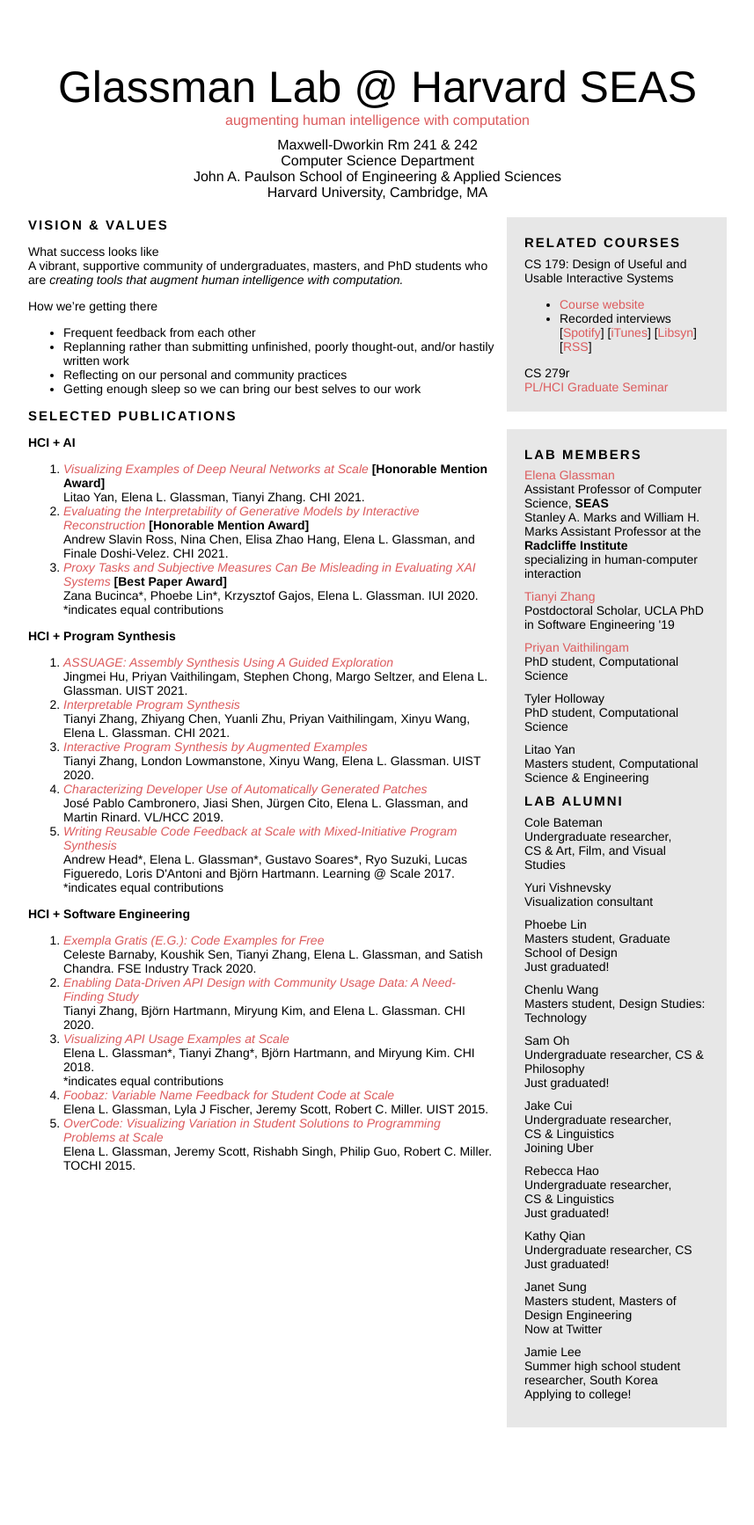
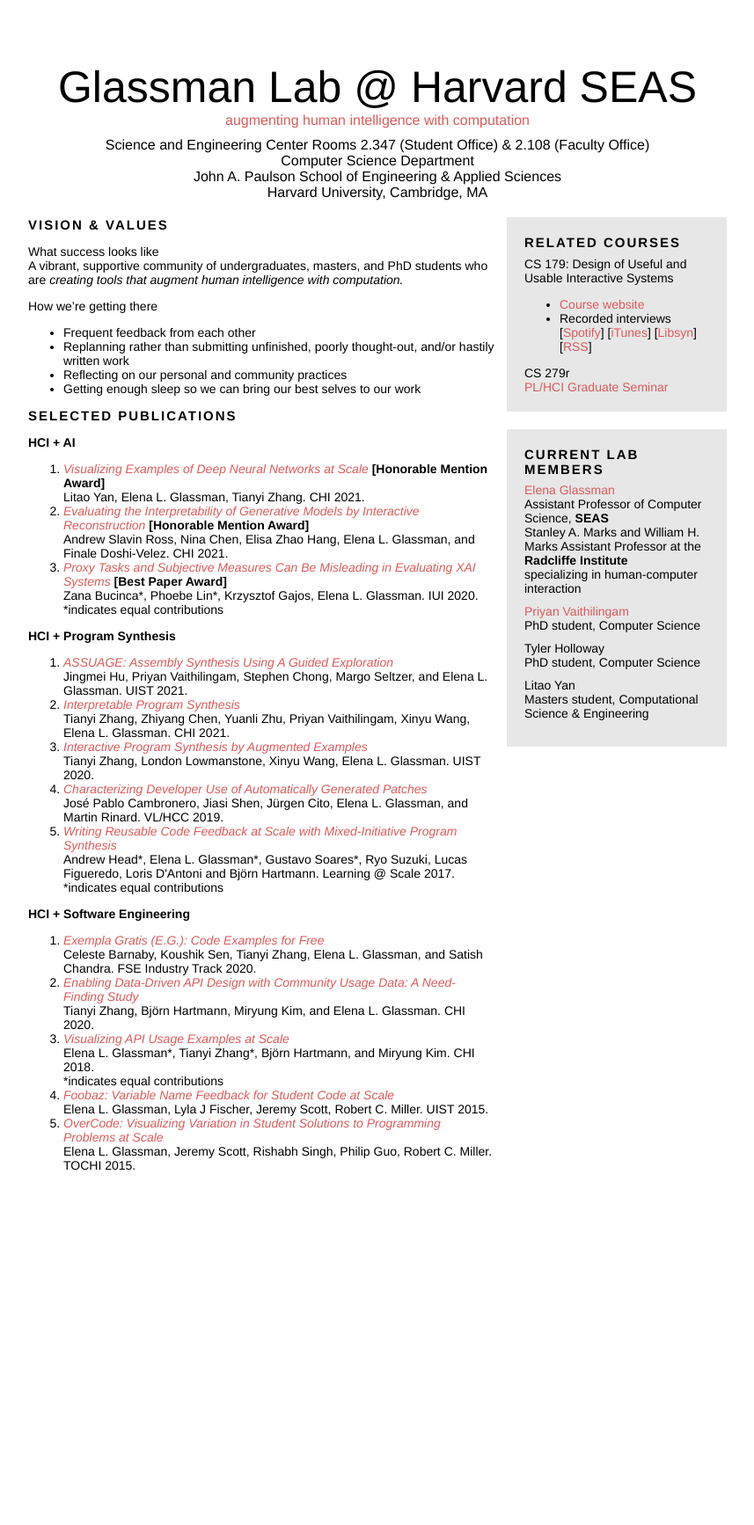
Before and after one commit to eglassman/eglassman.github.io, a Jekyll site: the page built from index.html, in a window 1280 px wide. Shown: the whole page at 88% size, without its empty margins (211-1068 px from the left). Built offline with Jekyll 4.4.1, drawn with Linux system fonts in a browser that asks for light colours; after the commit the page ends 1438 px from its top, so only the background shows below that.

Commit message:
updated office location

```diff
--- a/_layouts/default.html
+++ b/_layouts/default.html
@@ -28,7 +28,7 @@
 
 <a href="/" class="nounderline"><div class="big uw">{{page.title}}</div>
 <div class="padding-bottom">{{ site.description | escape }}</div></a>
-<div class="padding-top">Maxwell-Dworkin Rm 241 & 242</div>
+<div class="padding-top">Science and Engineering Center Rooms 2.347 (Student Office) & 2.108 (Faculty Office)</div>
 <!-- <div class="lessbold">
 <span>Computer Science Department</span>
 <span class="left-padding">Pierce 209</span>
--- a/glassman.html
+++ b/glassman.html
@@ -56,9 +56,9 @@
       </div>
       <div>
 
-                <p class="boldish">Office Hours</p>
+                <!-- <p class="boldish">Office Hours</p>
                 Maxwell-Dworkin Rm 241<br>
-                <a href="https://calendar.google.com/calendar/selfsched?sstoken=UU5pdmMyN0ozcG1BfGRlZmF1bHR8YzM5MGNlYTBiZDkxODZjZWI0M2VkNWY3OGQ4N2JkMjk">Sign up for a 15 minute slot</a>
+                <a href="https://calendar.google.com/calendar/selfsched?sstoken=UU5pdmMyN0ozcG1BfGRlZmF1bHR8YzM5MGNlYTBiZDkxODZjZWI0M2VkNWY3OGQ4N2JkMjk">Sign up for a 15 minute slot</a> -->
 
                 <p class="boldish">Administrative Support</p>
                 Susan Welby<br>Maxwell Dworkin 353<br>swelby@seas.harvard.edu
--- a/index.html
+++ b/index.html
@@ -88,7 +88,7 @@
       </p>
 
       <ol>
-        <li><em><a href="papers/">ASSUAGE: Assembly Synthesis Using A Guided Exploration</a></em>
+        <li><em><a href="papers/ASSUAGE_UIST21.pdf">ASSUAGE: Assembly Synthesis Using A Guided Exploration</a></em>
           <br />Jingmei Hu, Priyan Vaithilingam,  Stephen Chong, Margo Seltzer, and Elena L. Glassman. UIST 2021.
         </li>
         <li><em><a href="papers/ips_chi2021.pdf">Interpretable Program Synthesis</a></em>
@@ -205,7 +205,7 @@
 
   <div class="box">
     <div class="header lead">
-    Lab Members
+    Current Lab Members
     </div>
     <div class="margin-bottom">
       <div class="slightlybold">
@@ -217,20 +217,13 @@
         specializing in human-computer interaction
       </div>
     </div>
-    <div class="margin-bottom">
-      <div class="slightlybold">
-        <a href="http://web.cs.ucla.edu/~tianyi.zhang/">Tianyi Zhang</a>
-      </div>
-      <div>
-        Postdoctoral Scholar, UCLA PhD in Software Engineering '19
-      </div>
-    </div>
+
     <div class="margin-bottom">
       <div class="slightlybold">
         <a href="https://priyan.info/">Priyan Vaithilingam</a>
       </div>
       <div>
-        PhD student, Computational Science
+        PhD student, Computer Science
       </div>
     </div>
     <div class="margin-bottom">
@@ -238,7 +231,7 @@
         Tyler Holloway
       </div>
       <div>
-        PhD student, Computational Science
+        PhD student, Computer Science
       </div>
     </div>
     <div class="margin-bottom">
@@ -254,89 +247,98 @@
 
 
 
-    <div class="header lead">
+    <!-- <div class="header lead">
     Lab Alumni
-    </div>
-    <div class="margin-bottom">
+    </div> -->
+    <!-- <div class="margin-bottom">
+      <div class="slightlybold">
+        <a href="http://web.cs.ucla.edu/~tianyi.zhang/">Tianyi Zhang</a>
+      </div>
+      <div>
+        Former Postdoctoral Scholar, UCLA PhD in Software Engineering '19<br>
+        Now Assistant Professor of Computer Science, Purdue University
+      </div>
+    </div> -->
+    <!-- <div class="margin-bottom">
       <div class="slightlybold">
         Cole Bateman
       </div>
       <div>
-        Undergraduate researcher,<br>CS & Art, Film, and Visual Studies
+        Undergraduate researcher, CS & Art, Film, and Visual Studies
       </div>
-    </div>
-    <div class="margin-bottom">
+    </div> -->
+    <!-- <div class="margin-bottom">
       <div class="slightlybold">
         Yuri Vishnevsky
       </div>
       <div>
         Visualization consultant
       </div>
-    </div>
-    <div class="margin-bottom">
+    </div> -->
+    <!-- <div class="margin-bottom">
       <div class="slightlybold">
         Phoebe Lin
       </div>
       <div>
-        Masters student, Graduate School of Design<br>Just graduated!
+        Masters student, Graduate School of Design
       </div>
-    </div>
-    <div class="margin-bottom">
+    </div> -->
+    <!-- <div class="margin-bottom">
       <div class="slightlybold">
         Chenlu Wang
       </div>
       <div>
         Masters student, Design Studies: Technology
       </div>
-    </div>
-    <div class="margin-bottom">
+    </div> -->
+    <!-- <div class="margin-bottom">
       <div class="slightlybold">
         Sam Oh
       </div>
       <div>
-        Undergraduate researcher, CS & Philosophy<br>Just graduated!
+        Undergraduate researcher, CS & Philosophy
       </div>
-    </div>
-    <div class="margin-bottom">
+    </div> -->
+    <!-- <div class="margin-bottom">
       <div class="slightlybold">
         Jake Cui
       </div>
       <div>
-        Undergraduate researcher,<br>CS & Linguistics<br>Joining Uber
+        Undergraduate researcher,CS & Linguistics
       </div>
-    </div>
-    <div class="margin-bottom">
+    </div> -->
+    <!-- <div class="margin-bottom">
       <div class="slightlybold">
         Rebecca Hao
       </div>
       <div>
-        Undergraduate researcher,<br>CS & Linguistics<br>Just graduated!
+        Undergraduate researcher,CS & Linguistics
       </div>
-    </div>
-    <div class="margin-bottom">
+    </div> -->
+    <!-- <div class="margin-bottom">
       <div class="slightlybold">
         Kathy Qian
       </div>
       <div>
-        Undergraduate researcher, CS<br>Just graduated!
+        Undergraduate researcher, CS
       </div>
-    </div>
-    <div class="margin-bottom">
+    </div> -->
+    <!-- <div class="margin-bottom">
       <div class="slightlybold">
         Janet Sung
       </div>
       <div>
-        Masters student, Masters of Design Engineering<br>Now at Twitter
+        Masters student, Masters of Design Engineering
       </div>
-    </div>
-    <div class="margin-bottom">
+    </div> -->
+    <!-- <div class="margin-bottom">
       <div class="slightlybold">
         Jamie Lee
       </div>
       <div>
-        Summer high school student researcher, South Korea<br>Applying to college!
+        Summer high school student researcher, South Korea
       </div>
-    </div>
+    </div> -->
   </div>
 
 
```
Also changed, not shown: index_with_active_projects.html (+12 -12 lines).
